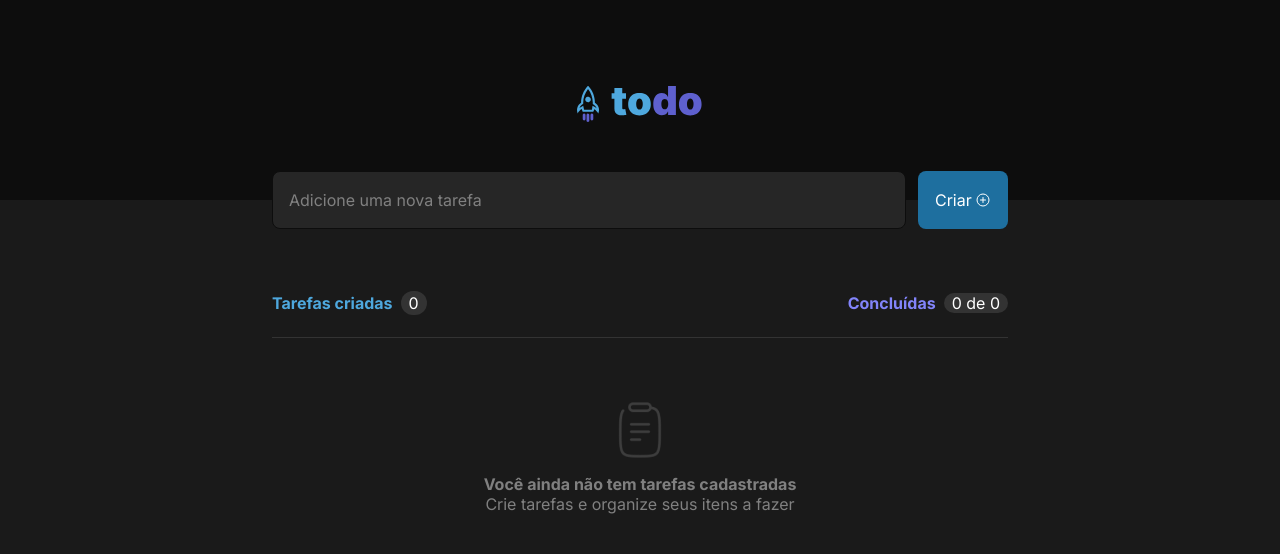
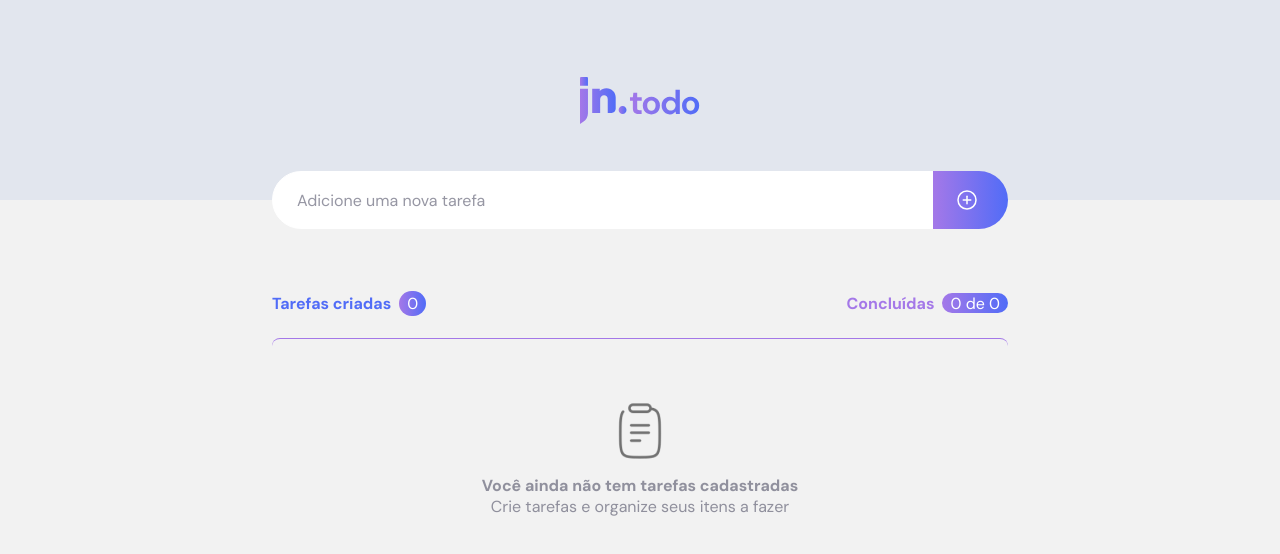
Before and after one commit to jhoownogueira/DesafioIgnite-todolist, a React (Vite) app: page / in a window 1280 px wide. Shown: the top 554 px of the page. Built offline with nearby package versions, Linux system fonts and the light colour scheme.

Commit message:
hotfix - styled todo

```diff
--- a/index.html
+++ b/index.html
@@ -6,7 +6,7 @@
     <link rel="preconnect" href="https://fonts.gstatic.com" crossorigin>
     <link rel="icon" type="image/svg+xml" href="favicon.svg" />
     <meta name="viewport" content="width=device-width, initial-scale=1.0" />
-    <link href="https://fonts.googleapis.com/css2?family=Inter:wght@400;700&display=swap" rel="stylesheet">
+    <link href="https://fonts.googleapis.com/css2?family=DM+Sans:wght@400;700&display=swap" rel="stylesheet">
     <title>todoList</title>
   </head>
   <body>
--- a/src/Components/Header/style.ts
+++ b/src/Components/Header/style.ts
@@ -6,5 +6,5 @@ export const StyleHeader = styled.header`
     display: flex;
     justify-content: center;
     align-items: center;
-    background: var(--gray-700);
+    background: var(--header);
 `
--- a/src/Components/NewTodo/NewTodo.tsx
+++ b/src/Components/NewTodo/NewTodo.tsx
@@ -69,8 +69,7 @@ export function NewTodo() {
      required
      />
     <button>
-     Criar
-     <PlusCircle size={16} />
+     <PlusCircle size={24} />
     </button>
    </GridSystem>
   </Form>
@@ -106,7 +105,7 @@ export function NewTodo() {
          </div>
          <p>{task.title}</p>
          <button type="button" onClick={() => deleteTask(task)}>
-          <Trash size={20} />
+          <Trash size={20} weight="bold" />
          </button>
         </Task>
         )
--- a/src/Components/NewTodo/style.ts
+++ b/src/Components/NewTodo/style.ts
@@ -9,37 +9,43 @@ export const Form = styled.form`
     align-items: center;
 
     input {
-        margin-right: 12px;
+        z-index: 1;
+        margin-right: -2px;
         width: 100%;
         height: 58px;
-        border-radius: 8px;
-        padding: 16px;
+        border-radius: 55px 0 0 55px;
+        padding: 24px;
         outline: 0;
-        border: 1px solid var(--gray-700);
-        background: var(--gray-500);
-        color: var(--gray-100);
+        border: 1px solid var(--white);
+        background: var(--white);
+        color: var(--text);
         &::placeholder {
-            color: var(--gray-300);
+            color: var(--text-light);
         }
         &:focus {
-            border: 1px solid var(--secondary-dark);
+            border: 1px solid var(--secondary);
         }
     }
     button {
         display: flex;
-        justify-content: space-between;
+        justify-content: center;
         align-items: center;
+        z-index: 2;
 
         width: 100%;
-        max-width: 90px;
+        max-width: 75px;
         height: 58px;
-        border-radius: 8px;
-        padding: 16px;
-        background: var(--primary-dark);
+        border-radius: 0 55px 55px 0;
+        padding: 16px 24px 16px 16px;
+        background: var(--liner-color);
+        border: 0;
         color: var(--white);
         transition: all 0.2s;
         &:hover {
-            background: var(--primary);
+            filter: brightness(1.3);
+        }
+        &:active {
+            filter: brightness(0.8);
         }
     }
 `
@@ -68,7 +74,7 @@ export const TaskTable = styled.section`
                 padding: 2px 8px;
                 border-radius: 999px;
                 color: var(--white);
-                background: var(--gray-400);
+                background: var(--liner-color);
             }
         }
         .right {
@@ -85,7 +91,7 @@ export const TaskTable = styled.section`
                 padding: 8px 8px;
                 border-radius: 999px;
                 color: var(--white);
-                background: var(--gray-400);
+                background: var(--liner-color);
             }
         }
     }
@@ -103,8 +109,8 @@ export const Task = styled.li<Taskprops>`
 
             width: 100%;
             height: 72px;
-            background: var(--gray-500);
-            border: 1px solid var(--gray-400);
+            background: var(--white);
+            border: 1px solid var(--border-task);
             border-radius: 8px;
             display: flex;
             justify-content: flex-start;
@@ -169,17 +175,27 @@ export const Task = styled.li<Taskprops>`
             }
 
             p {
+                display: block;
                 width: 80%;
-                color: ${props => props.concluida ? "#808080" : "#ffffff"};
+                color: ${props => props.concluida ? "#2e2e488a" : "#2E2E48"};
                 font-size: 0.875rem;
                 text-decoration: ${props => props.concluida ? 'line-through' : 'unseat'};
+                @media(max-width: 520px) {
+                    padding-left: 16px;
+                }
             }
 
             button {
                 width: 10%;
 
                 svg {
-                color: var(--gray-300);
+                color: var(--primary);
+                }
+                &:hover {
+
+                    svg {
+                    color: var(--danger);
+                    }
                 }
             }
 
--- a/src/Components/NoTasks/style.ts
+++ b/src/Components/NoTasks/style.ts
@@ -7,11 +7,15 @@ export const NoTasksList = styled.section`
     justify-content: center;
     align-items: center;
     padding: 64px 0;
-    border-top: 1px solid var(--gray-400);
+    border-radius: 8px;
+    border-top: 1px solid var(--secondary);
+    img {
+        opacity: 0.7;
+    }
     p {
         margin-top: 16px;
         width: 100%;
-        color: var(--gray-300);
+        color: var(--text-light);
         text-align: center;
     }
 
--- a/src/Global/GlobalStyle.ts
+++ b/src/Global/GlobalStyle.ts
@@ -2,20 +2,18 @@ import styled, { createGlobalStyle } from "styled-components";
 
 export const GlobalStyle = createGlobalStyle`
     :root {
-        --gray-100: #F2F2F2;
-        --gray-200: #D9D9D9;
-        --gray-300: #808080;
-        --gray-400: #333333;
-        --gray-500: #262626;
-        --gray-600: #1A1A1A;
-        --gray-700: #0D0D0D;
+
+        --header: #E2E6EE;
+        --background: #F2F2F2;
         --white: #ffffff;
+        --text: #2E2E48;
+        --text-light: rgba(46, 46, 72, 0.5);
+        --liner-color: linear-gradient(90deg, #A478E8 0%, #516CF7 100%);
+        --primary: #516CF7;
+        --secondary: #A478E8;
+        --border-task: #E1E7FE;
+        --danger: #E87878;
 
-        --primary: #4EA8DE;
-        --primary-dark: #1E6F9F;
-        --secondary: #8284FA;
-        --secondary-dark: #5E60CE;
-        --danger: #E25858;
     }
 
     * {
@@ -27,13 +25,13 @@ export const GlobalStyle = createGlobalStyle`
     }
 
     body {
-        background: var(--gray-600);
+        background: var(--background);
     }
 
     body, textarea, input, button {
         font-size: 1rem;
         font-weight: 400;
-        font-family: 'Inter', sans-serif;
+        font-family: 'DM Sans', sans-serif;
     }
 
     button {
```
Also changed, not shown: public/favicon.svg, src/assets/Logo.svg.
